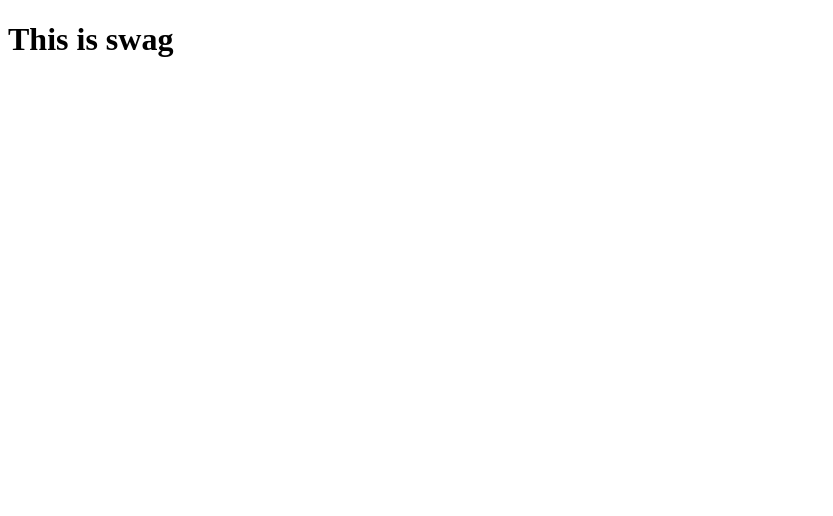
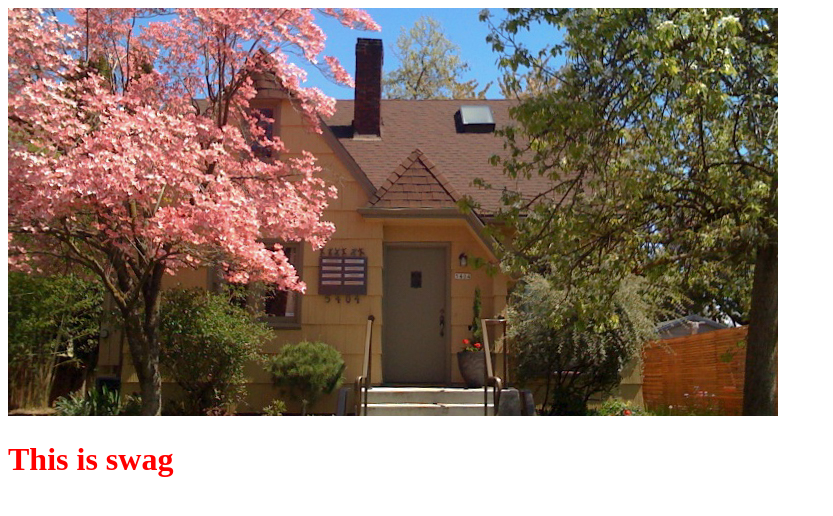
Before and after one commit to professorchip/sfth-webdev, a plain HTML site: page index.html in a window 1280 px wide. Shown: the whole page, without its empty margins (0-833 px from the left). Drawn offline with Linux system fonts and the light colour scheme.

Commit message:
head image

```diff
--- a/index.html
+++ b/index.html
@@ -6,11 +6,15 @@
     <meta http-equiv="X-UA-Compatible" content="IE=edge">
     <meta name="viewport" content="width=device-width, initial-scale=1.0">
     <link rel="stylesheet" href="./style.css">
+    <link rel="stylesheet" href="/img/">
     <title>Document</title>
 </head>
 
 <body>
-    <div class="header">
+    <div>
+        <img src="img/header-pic-3.jpg" alt="Straight from the Heart office">
+    </div>
+    <div id="header-logo">
         <h1>This is swag</h1>
     </div>
 </body>
--- a/style.css
+++ b/style.css
@@ -1,3 +1,3 @@
-#header {
+#header-logo {
     color:red;
 }
```
Also changed, not shown: img/header-pic-2.jpg (added), img/header-pic-3.jpg (added), img/header-pic.jpg (added).
